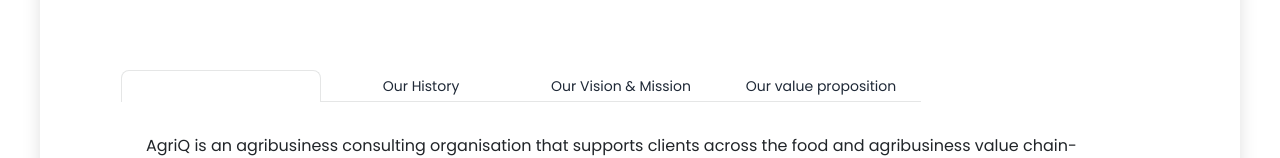
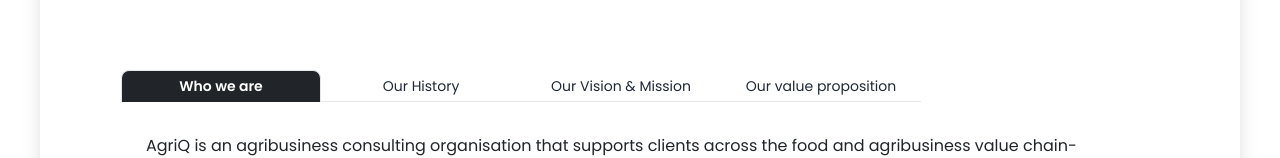
Before and after one commit to promiselxg/agriq, a Next.js app: page /about in a window 1280 px wide. Shown: the part 649-807 px from the top of the page. Built offline with nearby package versions, Linux system fonts and the light colour scheme.

Commit message:
updated why choose us page

```diff
--- a/src/app/globals.css
+++ b/src/app/globals.css
@@ -302,6 +302,7 @@
   color: white !important;
   font-weight: 600;
   transition: all 0.3s ease-in;
+  background: var(--dark) !important;
 }
 .tabs-lifted > .tab.tab-active:not(.tab-disabled):not([disabled]):before,
 .tabs-lifted > .tab:is(input:checked):before {
```
